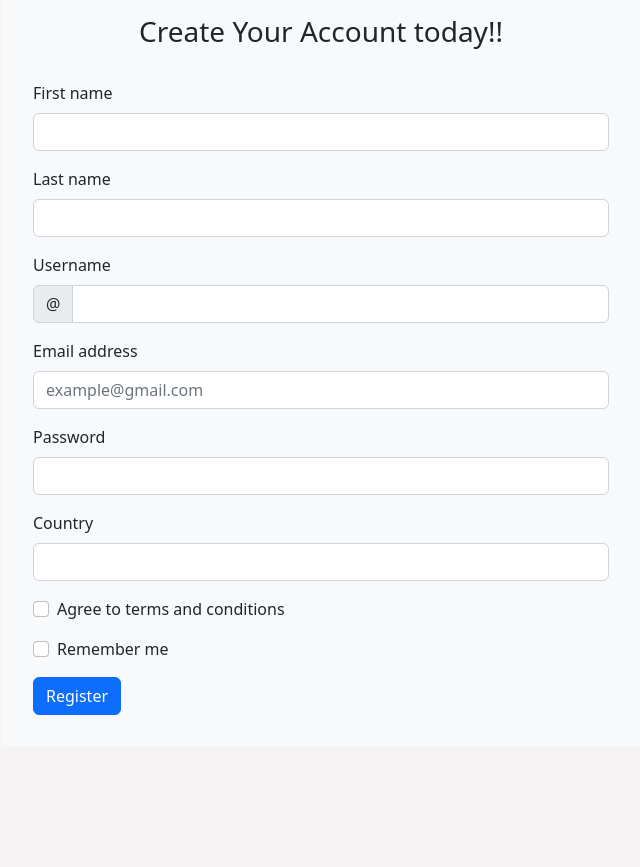
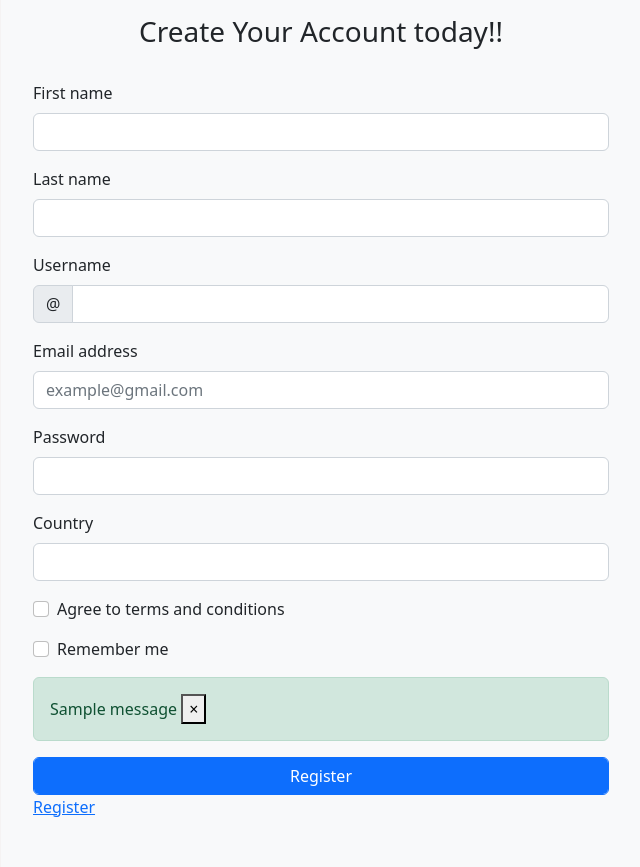
Before and after one commit to NakacwaOlivia/Doctor-system, a Flask app: page /signup in a window 1280 px wide. Shown: the part 25-892 px from the top of the page, without its empty margins (319-959 px from the left). Before the commit the page ends 740 px from the top, so only its background shows below. Run offline with Flask 3, Linux system fonts and the light colour scheme; one stand-in notice (Sample message) is shown; some libraries are stand-ins or nearby versions.

Commit message:
Added flash messages

```diff
--- a/templates/signup.html
+++ b/templates/signup.html
@@ -92,7 +92,33 @@
         <input type="checkbox" class="form-check-input" id="exampleCheck1" />
         <label class="form-check-label" for="exampleCheck1">Remember me</label>
       </div>
-      <button type="submit" class="btn btn-primary text-center justify-content-center align-items-center">Register</button>
+      <div class="mb-3">
+        {% with messages = get_flashed_messages() %} {% if messages %} {% for
+        message in messages %}
+        <div
+          class="alert alert-success alert-dismissible fade show"
+          role="alert"
+        >
+          {{ message }}
+          <button
+            type="button"
+            class="close"
+            data-dismiss="alert"
+            aria-label="Close"
+          >
+            <span aria-hidden="true">×</span>
+          </button>
+        </div>
+        {% endfor %} {% endif %} {% endwith %}
+          <input
+            type="submit"
+            value="Register"
+            class="form-control btn btn-primary"
+            name=""
+          />
+            <a href="{{ url_for('signup') }}">Register</a>
+      </p>
+      </div>
     </form>
     <!-- <div class="col-4"></div> -->
   </div>
```
